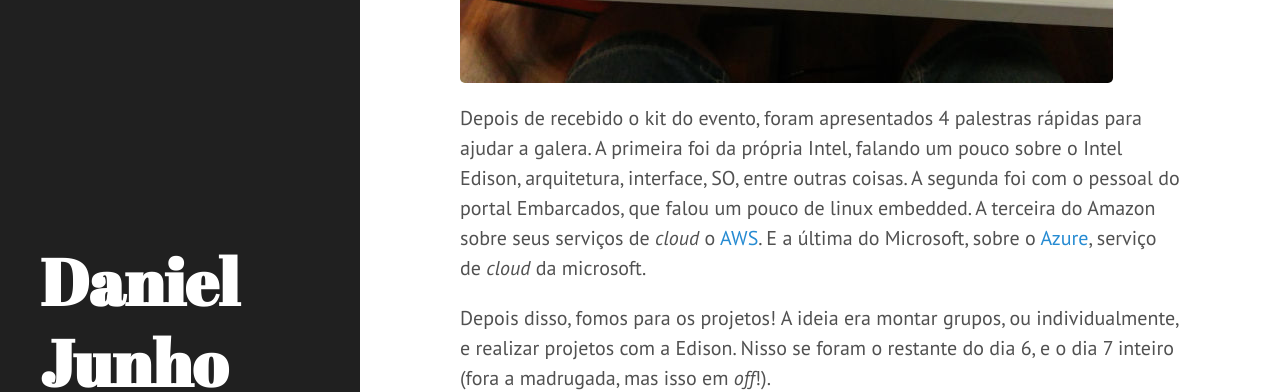
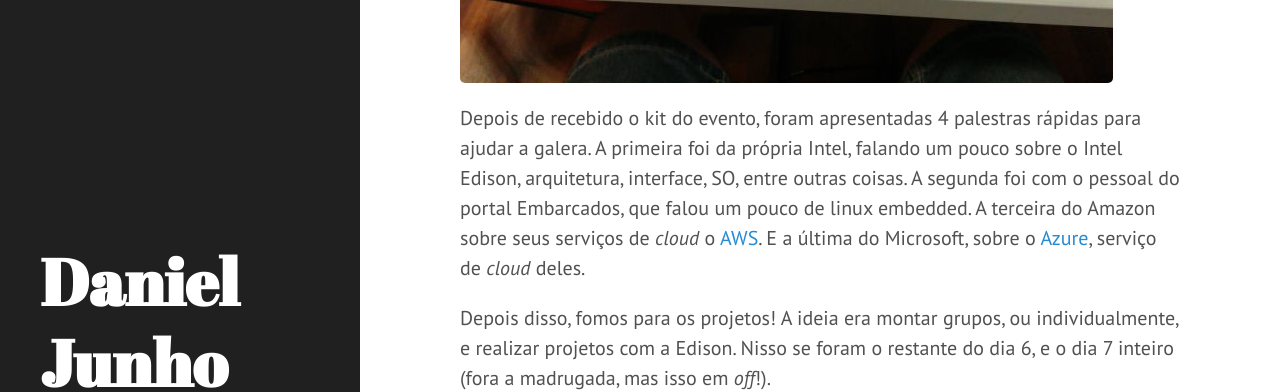
Before and after one commit to djunho/djunho.github.io, a Jekyll site: the page built from _posts/2015-12-01-IntelMaker.md, in a window 1280 px wide and 900 px high, scrolled down 1562 px. Shown: the part 155-547 px from the top of the window. Built offline with Jekyll 4.4.1, drawn with Linux system fonts in a browser that asks for light colours; Markdown is read by kramdown in place of the engine named in the settings; comment, search, counter and statistics services are not loaded; some of the changed text lies outside the part shown.

Commit message:
Correções menores do post da Intel

```diff
--- a/_posts/2015-12-01-IntelMaker.md
+++ b/_posts/2015-12-01-IntelMaker.md
@@ -16,7 +16,7 @@ Logo na chegada, já retiramos o kit com, nada mais nada mesmo que, uma [Intel E
 
 ![placeholder](https://raw.githubusercontent.com/djunho/djunho.github.io/master/Imagens/2015-11-25-IntelMaker/2.jpg "O grande kit")
 
-Depois de recebido o kit do evento, foram apresentados 4 palestras rápidas para ajudar a galera. A primeira foi da própria Intel, falando um pouco sobre o Intel Edison, arquitetura, interface, SO, entre outras coisas. A segunda foi com o pessoal do portal Embarcados, que falou um pouco de linux embedded. A terceira do Amazon sobre seus serviços de _cloud_ o [AWS](https://aws.amazon.com). E a última do Microsoft, sobre o [Azure](www.microsoft.com/Azure), serviço de _cloud_ da microsoft.
+Depois de recebido o kit do evento, foram apresentadas 4 palestras rápidas para ajudar a galera. A primeira foi da própria Intel, falando um pouco sobre o Intel Edison, arquitetura, interface, SO, entre outras coisas. A segunda foi com o pessoal do portal Embarcados, que falou um pouco de linux embedded. A terceira do Amazon sobre seus serviços de _cloud_ o [AWS](https://aws.amazon.com). E a última do Microsoft, sobre o [Azure](www.microsoft.com/Azure), serviço de _cloud_ deles.
 
 Depois disso, fomos para os projetos! A ideia era montar grupos, ou individualmente, e realizar projetos com a Edison. Nisso se foram o restante do dia 6, e o dia 7 inteiro (fora a madrugada, mas isso em _off_!).
 
```
Also changed, not shown: other parts of _posts/2015-12-01-IntelMaker.md (+1 -1 lines).
